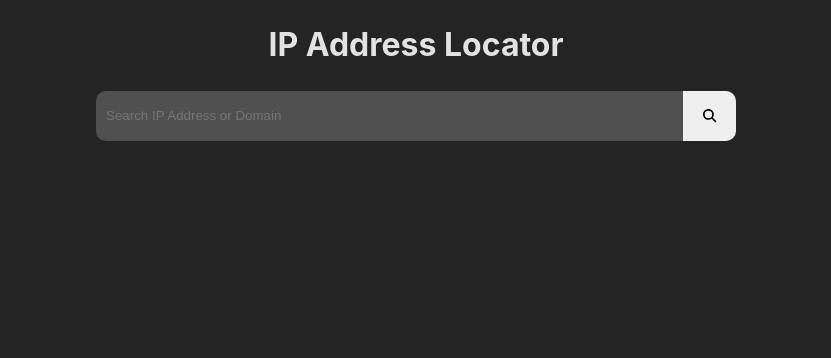
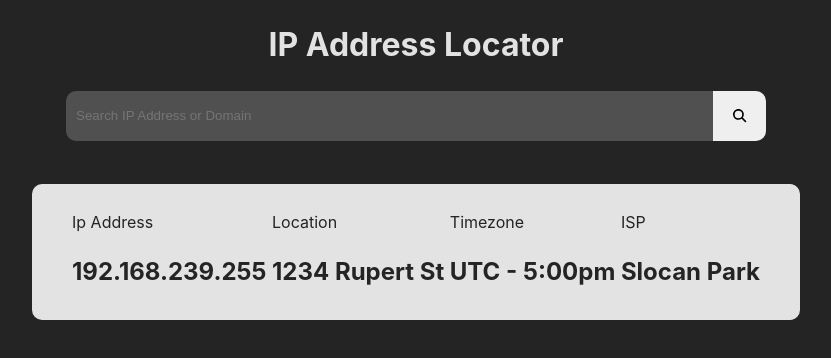
Before and after one commit to Vsomera/GeoIP-Locator, a React (Vite) app: page / in a window 1280 px wide. Shown: the top 358 px of the page, without its empty margins (224-1055 px from the left). Built offline with nearby package versions, Linux system fonts and the light colour scheme.

Commit message:
information bar

```diff
--- a/src/App.tsx
+++ b/src/App.tsx
@@ -1,9 +1,17 @@
 import Header from './components/Header'
+import InfoBar from './components/InfoBar'
 
 function App() {
   return (
     <div className="container">
-      <Header title="IP Address Locator"/>
+      <Header
+          title="IP Address Locator"/>
+      <InfoBar
+          ip="192.168.239.255"
+          location="1234 Rupert St"
+          timezone="UTC - 5:00pm"
+          isp = "Slocan Park"/>
+
     </div>
   )
 }
--- /dev/null
+++ b/src/components/InfoBar.tsx
@@ -0,0 +1,24 @@
+import Ipaddress from "./IpAddress"
+import Location from "./Location"
+import Timezone from "./timezone"
+import Isp from "./Isp"
+
+export interface Props {
+    ip : string | boolean
+    location : string | boolean
+    timezone : string | boolean
+    isp : string | boolean
+}
+
+const InfoBar = (props : Props) => {
+    return (
+        <div className="info-bar">
+            <Ipaddress ip={props.ip} />
+            <Location location={props.location} />
+            <Timezone timezone={props.timezone} />
+            <Isp isp={props.isp} />
+        </div>
+    )
+}
+
+export default InfoBar
--- /dev/null
+++ b/src/components/IpAddress.tsx
@@ -0,0 +1,12 @@
+export interface Props { ip : string | boolean}
+
+const Ipaddress = (props : Props) => {
+    return (
+        <div>
+            <p>Ip Address</p>
+            <h2>{props.ip}</h2>
+        </div>
+    )
+}
+
+export default Ipaddress
--- /dev/null
+++ b/src/components/Isp.tsx
@@ -0,0 +1,12 @@
+export interface Props { isp : string | boolean}
+
+const Isp = (props : Props) => {
+    return (
+        <div>
+            <p>ISP</p>
+            <h2>{props.isp}</h2>
+        </div>
+    )
+}
+
+export default Isp
--- /dev/null
+++ b/src/components/Location.tsx
@@ -0,0 +1,12 @@
+export interface Props { location : string | boolean}
+
+const Location = (props : Props) => {
+    return (
+        <div>
+            <p>Location</p>
+            <h2>{props.location}</h2>
+        </div>
+    )
+}
+
+export default Location
--- /dev/null
+++ b/src/components/Timezone.tsx
@@ -0,0 +1,12 @@
+export interface Props { timezone : string | boolean}
+
+const Timezone = (props : Props) => {
+    return (
+        <div>
+            <p>Timezone</p>
+            <h2>{props.timezone}</h2>
+        </div>
+    )
+}
+
+export default Timezone
--- a/src/index.css
+++ b/src/index.css
@@ -23,10 +23,12 @@ body {
 }
 
 .container {
-  width: 50%;
+  width: 60%;
   margin: 0 auto;
   display: flex;
   flex-direction: column;
+  height: 20rem;
+  justify-content: space-between;
 }
 
 .head-container {
@@ -61,3 +63,12 @@ body {
   margin: 0;
   cursor: pointer;
 }
+
+.info-bar {
+  background-color: rgba(255, 255, 255, 0.87);
+  border-radius: 10px;
+  padding: 10px 40px;
+  color: #242424;
+  display: flex;
+  justify-content: space-between;
+}
```
